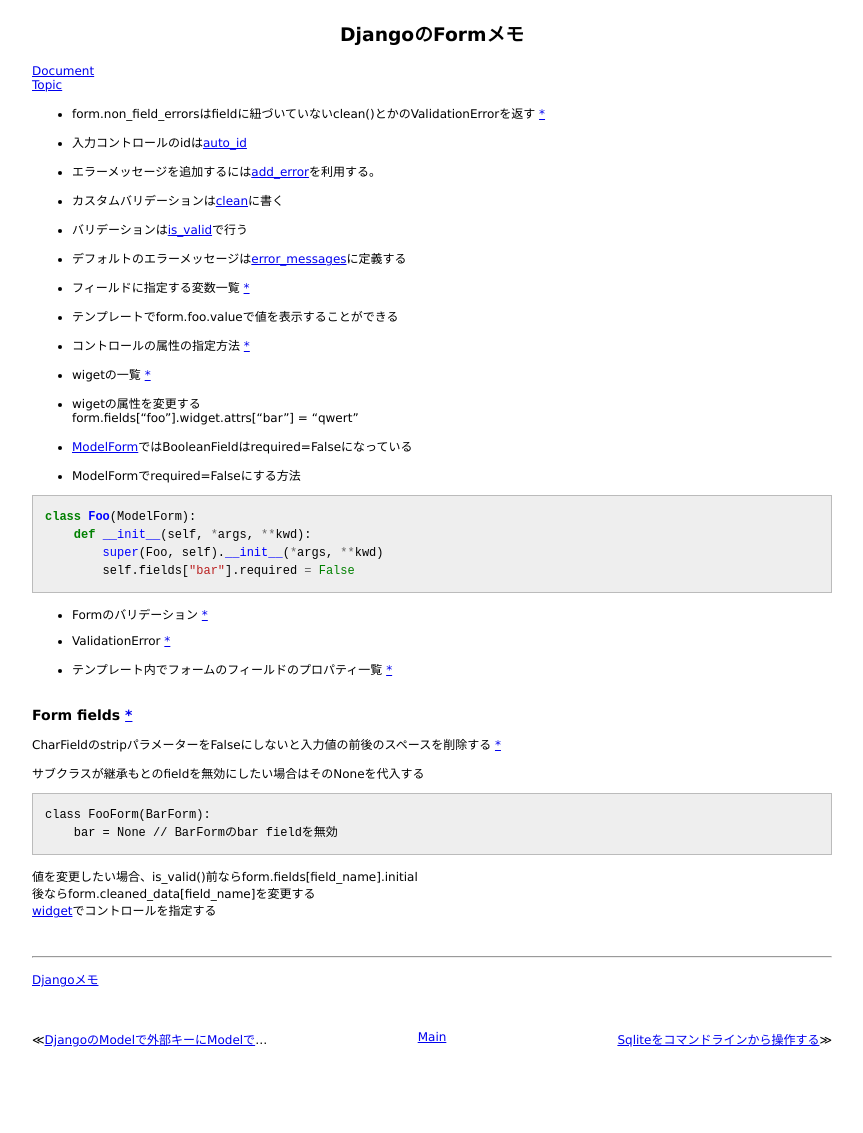
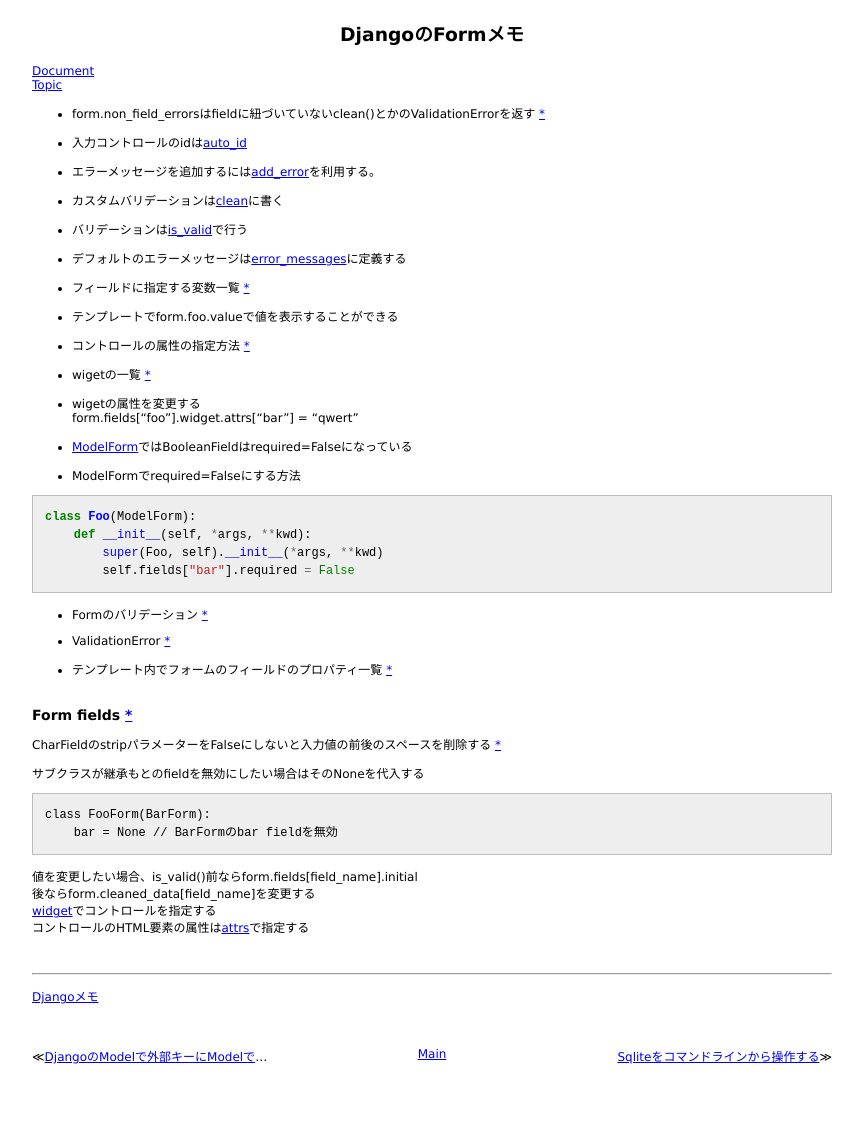
Before and after one commit to 38elements/38elements.github.com, a Jekyll site: the page built from _posts/2014-12-02-django-forms.md, in a window 1280 px wide. Shown: the whole page, without its empty margins (208-1071 px from the left). Built offline with Jekyll 4.4.1, drawn with Linux system fonts in a browser that asks for light colours.

Commit message:
Update 2014-12-02-django-forms.md

```diff
--- a/_posts/2014-12-02-django-forms.md
+++ b/_posts/2014-12-02-django-forms.md
@@ -57,6 +57,7 @@ class FooForm(BarForm):
 値を変更したい場合、is_valid()前ならform.fields[field_name].initial
 後ならform.cleaned_data[field_name]を変更する
 [widget](https://docs.djangoproject.com/en/stable/ref/forms/widgets/)でコントロールを指定する
+コントロールのHTML要素の属性は[attrs](https://docs.djangoproject.com/en/1.9/ref/forms/widgets/#django.forms.Widget.attrs)で指定する
 
 
 <br/>
```
